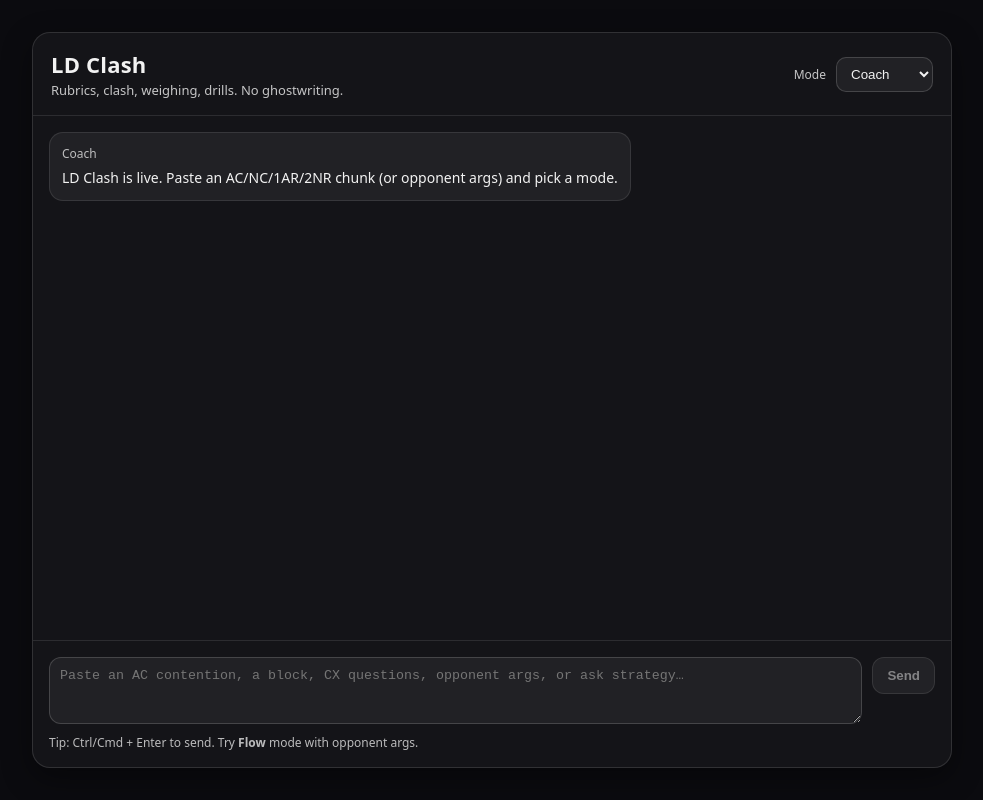
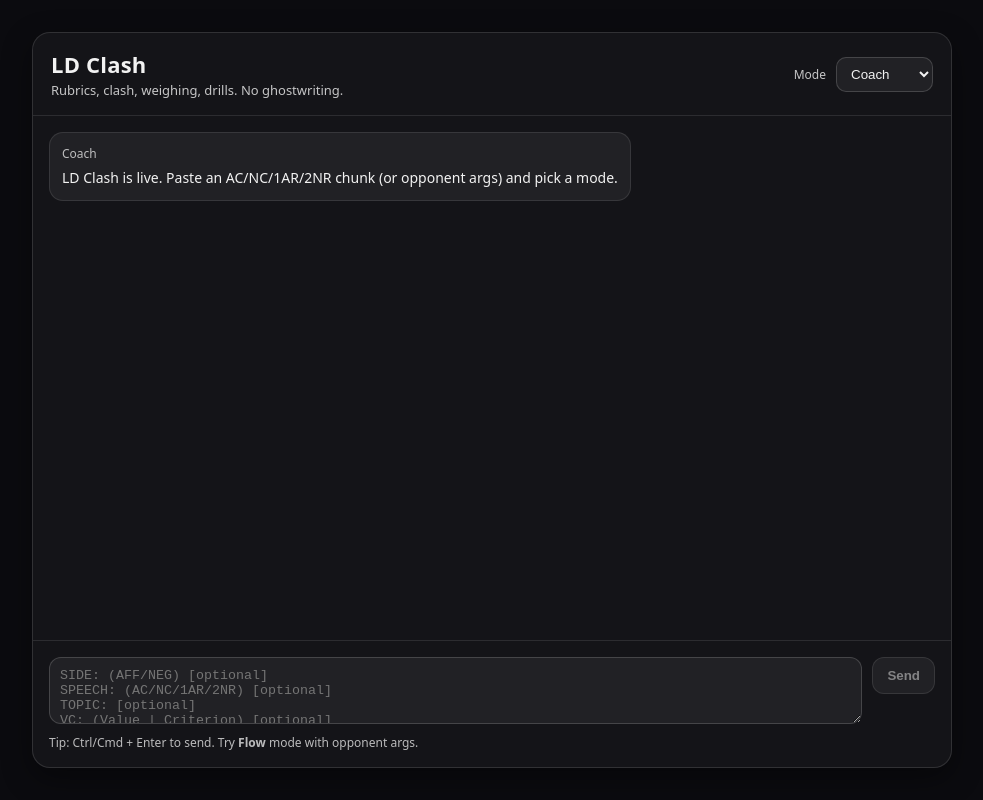
Before and after one commit to neuronic-dev/ld-clash, a Next.js app: page / in a window 1280 px wide. Shown: the whole page, without its empty margins (148-1131 px from the left). Built offline with nearby package versions, Linux system fonts and the light colour scheme.

Commit message:
Add input template placeholder

```diff
--- a/app/page.tsx
+++ b/app/page.tsx
@@ -114,7 +114,13 @@ export default function Page() {
             <textarea
               value={input}
               onChange={(e) => setInput(e.target.value)}
-              placeholder="Paste an AC contention, a block, CX questions, opponent args, or ask strategy…"
+              placeholder={`SIDE: (AFF/NEG) [optional]
+SPEECH: (AC/NC/1AR/2NR) [optional]
+TOPIC: [optional]
+VC: (Value | Criterion) [optional]
+OPP OFFENSE: (bullets) [optional]
+MY TEXT: (paste your speech/blocks/args)
+GOAL: (coach / flow / cx / drill) [optional]`}
               style={styles.textarea}
               rows={3}
               disabled={loading}
```
